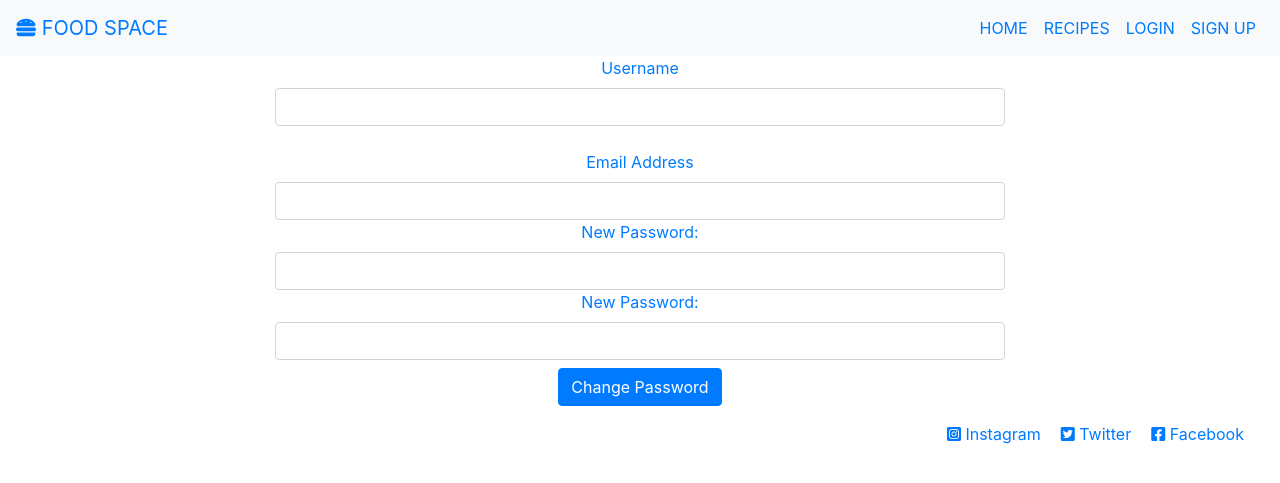
After one commit to Code-Institute-Submissions/Mikew1999-recipe-blog, a Flask app: page /resetpassword in a window 1280 px wide. The commit adds this page. Shown: the top 483 px of the page. Run offline with Flask 2, Linux system fonts and the light colour scheme; some libraries are stand-ins or nearby versions.

Commit message:
completed reset password functionality

```diff
--- a/app.py
+++ b/app.py
@@ -52,6 +52,69 @@ def log_in():
     return render_template("login.html")
 
 
+@app.route("/resetpassword")
+def resetPassword():
+    return render_template("resetpassword.html")
+
+
+@app.route("/changepassword", methods=["GET", "POST"])
+def changePassword():
+    if request.method == "POST":
+        # finds username from change password form
+        username = request.form.get("username").lower()
+        # finds if username exists in users collection
+        isUser = mongo.db.users.find_one({"username": username})
+        # new password
+        newPassword = request.form.get("password")
+        # confirm new password input
+        confirmNewPassword = request.form.get("confirmNewPassword")
+
+        # checks if newPassword input and confirmNewPassword
+        # inputs match
+        if str(newPassword) == str(confirmNewPassword):
+            # checks if username exists
+            if isUser:
+                userRecord = isUser
+                # finds users email address in db
+                usersEmail = userRecord['email']
+                # gets email address input
+                email = request.form.get("email")
+                # checks if email address matches email in users record
+                if email == usersEmail:
+                    # changes to update
+                    changes = {"$set": {"password": generate_password_hash(
+                        request.form.get("password"))}}
+                    # updates password in users record
+                    mongo.db.users.update_one(userRecord, changes)
+                    # sets session cookie
+                    session['user'] = request.form.get("username").lower()
+                    # flashes message to user confirming their password
+                    # has been updated
+                    flash("Password updated!")
+                    # sends the user to their profile page
+                    return redirect(url_for('profile', username=session['user']))
+                    # if email address doesn't match
+
+                else:
+                    flash("Email address doesn't match our records")
+                    return redirect(url_for('resetPassword'))
+
+            # if user doesn't exist
+            else:
+                # flashes message to user
+                flash(f'Username: {username} does not exist')
+                return redirect(url_for('resetPassword'))
+
+        # if password and confirm new password inputs don't match
+        else:
+            # flashes message to user
+            flash("Password and Confirm new password boxes do not match!")
+            # returns user to reset password page
+            return redirect(url_for('resetPassword'))
+
+    return redirect(url_for('resetPassword'))
+
+
 # create recipe page
 @app.route("/createrecipe")
 def create_recipe():
@@ -100,7 +163,7 @@ def category(categoryName):
     )
 
 
-@app.route("/recipes/signIn")
+@app.route("/recipes/signin")
 def signInToLikeRecipe():
     flash("Please Sign in To Like recipe")
     return redirect(url_for('signup'))
--- a/templates/login.html
+++ b/templates/login.html
@@ -25,7 +25,7 @@
         </form>
         <!--Link to login page-->
         <p class="text-center">Don't have an account? <a href="{{ url_for('signup') }}">Signup</a></p>
-
+        <p class="text-center"><a href="{{ url_for('resetPassword') }}">Need help logging in?</a></p>
     </div>
 </main>
 
--- /dev/null
+++ b/templates/resetpassword.html
@@ -0,0 +1,24 @@
+{% extends "base.html" %}
+{% block content %}
+<div class="container">
+    <div class="row">
+        <div class="col-8 offset-2 text-center text-primary">
+            <form action="{{ url_for('changePassword') }}" method="POST" autocomplete="off">
+                <label for="username">Username</label>
+                <input type="text" class="form-control" name="username" required aria-required="true">
+                <br>
+                <label for="email">Email Address</label>
+                <input type="email" class="form-control" name="email" required aria-required="true">
+
+                <label for="newPassword">New Password:</label>
+                <input type="password" class="form-control" name="password" required aria-required="true">
+
+                <label for="confirmNewPassword">New Password:</label>
+                <input type="password" class="form-control" name="confirmNewPassword" required aria-required="true">
+
+                <button class="btn btn-primary mt-2" type="submit">Change Password</button>
+            </form>
+        </div>
+    </div>
+</div>
+{% endblock %}
```
Lines whose indentation alone changed are shown as unchanged.
